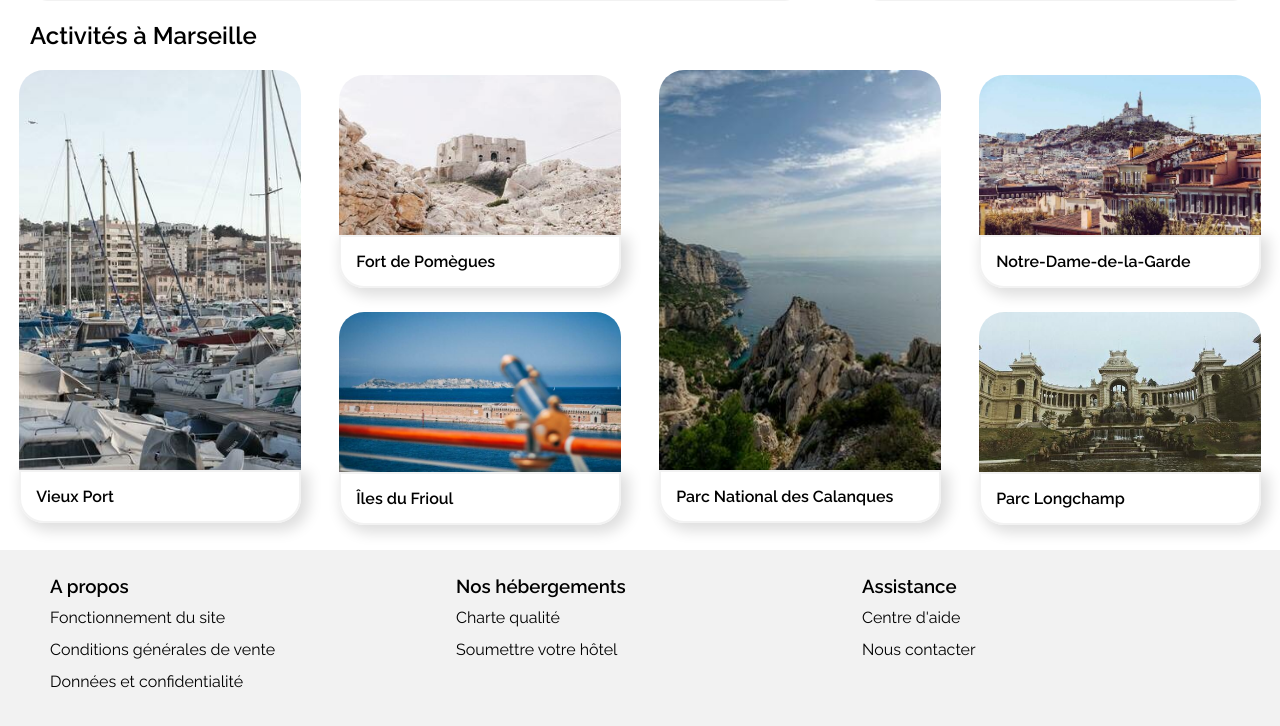
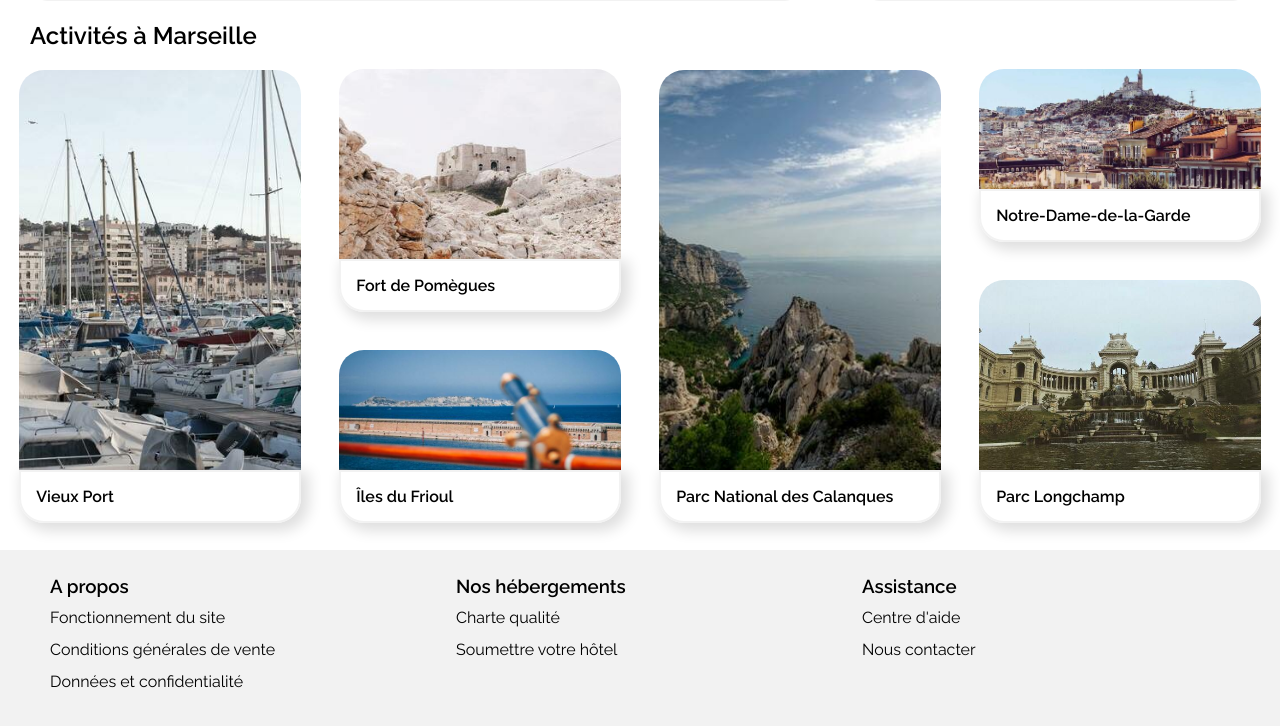
Before and after one commit to Gautier50/Dev-Web_P2_Booki, a plain HTML site: page index.html in a window 1280 px wide. Shown: the part 985-1711 px from the top of the page. Drawn offline with Linux system fonts and the light colour scheme.

Commit message:
P2_Booki terminé

```diff
--- a/CSS/phone.css
+++ b/CSS/phone.css
@@ -18,6 +18,12 @@
     width: 100%;
     flex-direction: column;
   }
+  span.hebergements {
+    width: 50%;
+  }
+  span.activites {
+    width: 50%;
+  }
 
   nav {
   margin-top: 20px;
@@ -33,7 +39,6 @@
 }
   .liens {
    width: 100%;
-   margin-top: 10px;
    margin-bottom: 10px;
    display: flex;
    border-bottom: 3px solid #f2f2f2;
--- a/CSS/style.css
+++ b/CSS/style.css
@@ -374,7 +374,8 @@ h4 {
   flex-direction: column;
   background-image: url(../images/activites/4_small/paul-hermann-QFTrLdQIRhI-unsplash.jpg);
   border-radius: 25px 25px 0 0;
-  height:160px;
+  object-fit: cover;
+  height: 190px;
   width: auto;
   background-size: cover;
   background-position: center;
@@ -385,7 +386,8 @@ h4 {
   flex-direction: column;
   background-image: url(../images/activites/4_small/kevin-hikari-rV_Qd1l-VXg-unsplash.jpg);
   border-radius: 25px 25px 0 0;
-  height: 160px;
+  object-fit: cover;
+  height: 120px;
   width: auto;
   background-size: cover;
   background-position: center;
@@ -415,6 +417,12 @@ justify-content: space-evenly;
 width: 22%;
 height: 500px;
 }
+.card-medium-1 {
+  padding-bottom: 20px;
+}
+.card-small-1 {
+  padding-bottom: 8px;
+}
 
 .bloc-3 {
 width: 22%;
@@ -432,13 +440,19 @@ margin-top: 20px;
   width: 22%;
   height: 500px;
 }
+.card-small-2 {
+  padding-bottom: 20px;
+}
+.card-medium-2 {
+  padding-bottom: 8px;
+}
 
 .img-medium-2 {
 display: flex;
 flex-direction: column;
 background-image: url(../images/activites/4_small/lena-paulin-wH2-EJoDcV0-unsplash.jpg);
 border-radius: 25px 25px 0 0;
-height:160px;
+height:190px;
 width: auto;
 background-size: cover;
 background-position: center;
@@ -448,7 +462,8 @@ display: flex;
 flex-direction: column;
 background-image: url(../images/activites/4_small/florian-wehde-xW9e8gdotxI-unsplash.jpg);
 border-radius: 25px 25px 0 0;
-height:160px;
+object-fit: cover;
+height:120px;
 width: auto;
 background-size: cover;
 background-position: center;
--- a/CSS/tablet.css
+++ b/CSS/tablet.css
@@ -10,6 +10,13 @@ section {
   width: 100%;
   border-bottom: 3px solid #F2F2F2
 }
+span.hebergements {
+    width: 50%;
+  }
+  span.activites {
+    width: 50%;
+  }
+
 a:hover,
 a:focus {
   color:#0065fc;
--- a/index.html
+++ b/index.html
@@ -2,7 +2,7 @@
 <html lang="fr">
 
 <head>
-    <meta charset="utf-8" />
+    <meta charset="utf-8" /><meta name="viewport" content="width=device-width, initial-scale=1">
     <link rel="preconnect" href="https://fonts.googleapis.com">
     <script src="https://kit.fontawesome.com/7624aaf19f.js" crossorigin="anonymous"></script>
     <link rel="preconnect" href="https://fonts.gstatic.com" crossorigin>
```
